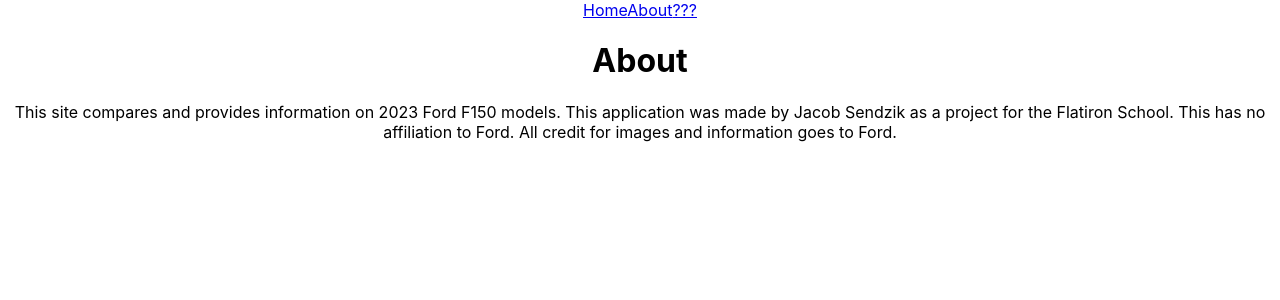
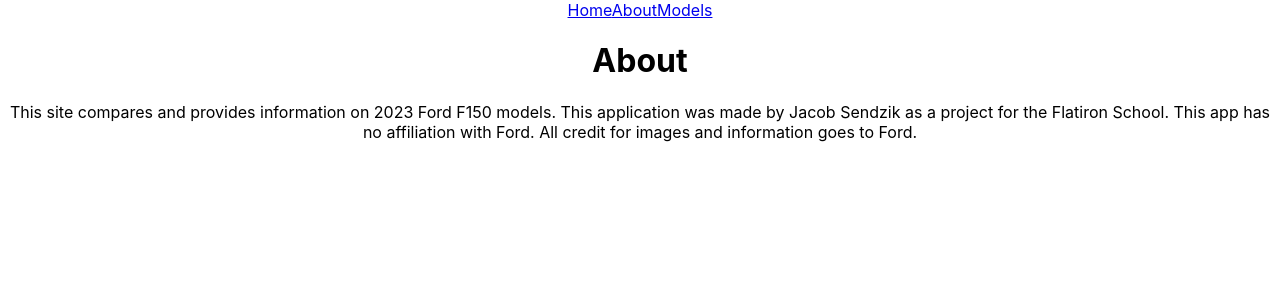
Before and after one commit to jsendzik/phase-2-project, a React (Create React App) app: page /about in a window 1280 px wide. Shown: the top 300 px of the page. Built offline with nearby package versions, Linux system fonts and the light colour scheme.

Commit message:
adds models page

```diff
--- a/src/About.js
+++ b/src/About.js
@@ -8,7 +8,7 @@ function About () {
                 <NavBar />
             </header>
             <h1>About</h1>
-            <p>This site compares and provides information on 2023 Ford F150 models.  This application was made by Jacob Sendzik as a project for the Flatiron School.  This has no affiliation to Ford.  All credit for images and information goes to Ford.</p>
+            <p>This site compares and provides information on 2023 Ford F150 models.  This application was made by Jacob Sendzik as a project for the Flatiron School.  This app has no affiliation with Ford.  All credit for images and information goes to Ford.</p>
         </div>
     )
 }
--- a/src/Home.js
+++ b/src/Home.js
@@ -9,8 +9,8 @@ function Home () {
                 <NavBar />
             </header>
             <h1>Home</h1>
-            <h2>2023 Ford F150 Models</h2>
-            <TruckList />
+            <h2>2023 Ford F150</h2>
+            <p>Click the Models link above to view models.</p>
         </div>
         )
 }
--- /dev/null
+++ b/src/Models.js
@@ -0,0 +1,18 @@
+import React from "react";
+import NavBar from "./NavBar";
+import TruckList from "./TruckList";
+
+function Models () {
+    return (
+        <>
+            <header>
+                <NavBar />
+            </header>
+            <main>
+                <TruckList />
+            </main>
+        </>
+    )
+}
+
+export default Models
--- a/src/NavBar.js
+++ b/src/NavBar.js
@@ -5,14 +5,17 @@ function NavBar () {
     return (
         <nav>
             <NavLink
-             to="/"
-             >Home
+             to="/">
+                Home
              </NavLink>
              <NavLink
-             to="/about"
-             >About
+             to="/about">
+                About
              </NavLink>
-             <NavLink>???</NavLink>
+             <NavLink
+             to="/models">
+                Models
+             </NavLink>
         </nav>
     )
 }
--- a/src/routes.js
+++ b/src/routes.js
@@ -1,5 +1,6 @@
 import Home from "./Home";
 import About from "./About";
+import Models from "./Models";
 
 const routes = [
     {
@@ -10,6 +11,10 @@ const routes = [
         path: "/about",
         element: <About />
     },
+    {
+        path: "/models",
+        element: <Models />
+    }
 ]
 
 export default routes
```
